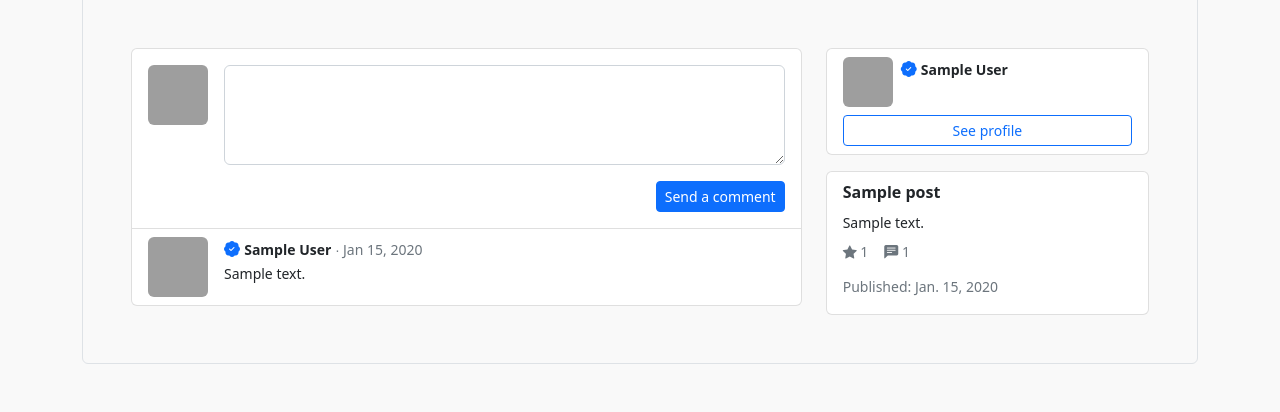
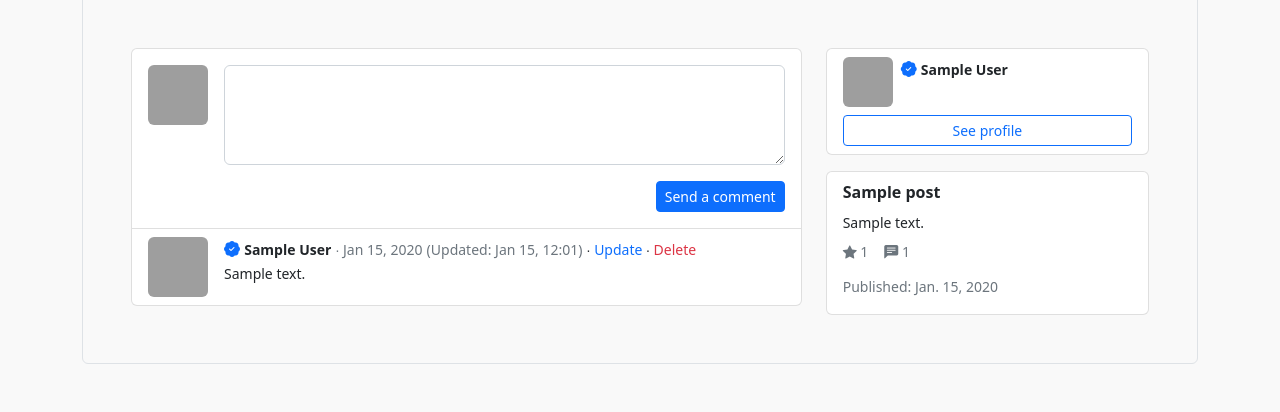
Before and after one commit to HardCodeMatter/photogram, a Django app: page /post/1/ in a window 1280 px wide. Shown: the part 1232-1644 px from the top of the page. Run offline with Django 4.2, Linux system fonts and the light colour scheme; a user stored in the database is signed in; tables that the repository leaves empty hold one stand-in row (values such as "Sample post"); grey boxes marked "Sample" are stand-in pictures; some libraries are stand-ins or nearby versions; grey boxes are pictures that could not be loaded.

Commit message:
Created Comment update form and Comment update and delete views, added updated date field in models. Configured layout.

```diff
--- a/main/forms.py
+++ b/main/forms.py
@@ -10,8 +10,20 @@ class PostForm(forms.ModelForm):
 
 class CommentForm(forms.Form):
     comment = forms.CharField(
-        max_length=300,
-        label='',
-        required=True,
-        widget=forms.Textarea(attrs={'style': 'height: 100px;'})
+        max_length = 300,
+        label = '',
+        required = True,
+        widget = forms.Textarea(attrs={'style': 'height: 100px;',}),
     )
+
+
+class CommentUpdateForm(forms.ModelForm):
+    class Meta:
+        model = Comment
+        fields = ('comment',)
+        labels = {
+            'comment': '',
+        }
+        widgets = {
+            'comment': forms.Textarea(attrs={'style': 'height: 100px;', 'name': 'eg',}),
+        }
--- a/main/models.py
+++ b/main/models.py
@@ -20,6 +20,7 @@ class Comment(models.Model):
     author = models.ForeignKey(User, on_delete=models.CASCADE)
     comment = models.TextField(('comment'), max_length=300)
     date_published = models.DateTimeField(('published date'), default=timezone.now)
+    date_updated = models.DateTimeField(('updated date'), blank=True, null=True)
 
     def __str__(self) -> str:
         return f'Comment {self.pk}'
--- a/main/templates/main/post_detail.html
+++ b/main/templates/main/post_detail.html
@@ -11,7 +11,7 @@
                 <div>
                     <small>
                         <span class="fw-bold">{{ post.title }}</span>
-                        {% if user.is_authenticated %}
+                        {% if user.is_authenticated and user == post.author %}
                             ∙ <a class="text-decoration-none" href="{% url 'post_update' post.id %}">Update</a>
                         {% endif %}
                     </small>
@@ -86,11 +86,22 @@
 
                                         <div>
                                             <div>
-                                                {% if post.author.is_verified %}
+                                                {% if comment.author.is_verified %}
                                                     <i class="bi bi-patch-check-fill text-primary"></i>
                                                 {% endif %}
                                                 <small class="fw-bold">{{ comment.author }}</small>
                                                 <small class="text-muted">∙ {{ comment.date_published|date:"M d, Y" }}</small>
+
+                                                {% if comment.date_updated %}
+                                                    <small class="text-muted">(Updated: {{ comment.date_updated|date:"M j, H:m" }})</small>
+                                                {% endif %}
+
+                                                {% if comment.author == user %}
+                                                    <small>
+                                                        ∙ <a class="text-decoration-none" href="{% url 'comment_update' comment.id %}">Update</a>
+                                                        ∙ <a class="text-danger text-decoration-none" href="{% url 'comment_delete' comment.id %}">Delete</a>
+                                                    </small>
+                                                {% endif %}
                                             </div>
 
                                             <small>{{ comment.comment }}</small>
--- a/main/urls.py
+++ b/main/urls.py
@@ -7,5 +7,8 @@ urlpatterns = [
     path('post/<int:id>/update/', views.post_update_view, name='post_update'),
     path('post/<int:id>/delete/', views.post_delete_view, name='post_delete'),
 
+    path('comment/<int:id>/update/', views.comment_update_view, name='comment_update'),
+    path('comment/<int:id>/delete/', views.comment_delete_view, name='comment_delete'),
+
     path('post/<int:id>/like/', views.like_add_view, name='like_add'),
 ]
--- a/main/views.py
+++ b/main/views.py
@@ -1,9 +1,10 @@
 from django.shortcuts import render, redirect, HttpResponse
 from django.contrib.auth.decorators import login_required
+from django.utils import timezone
 from typing import List
 from main.models import Post, Comment
 from main.services import PostService, CommentService
-from main.forms import PostForm, CommentForm
+from main.forms import PostForm, CommentForm, CommentUpdateForm
 
 
 def post_list_view(request: HttpResponse) -> HttpResponse:
@@ -106,3 +107,42 @@
         post.likes.remove(request.user)
 
     return redirect(f'/post/{post.id}/')
+
+
+@login_required
+def comment_update_view(request: HttpResponse, id: int) -> HttpResponse:
+    comment_service = CommentService()
+    comment: Comment = comment_service.get_object_by_id(id)
+
+    if request.method == 'POST':
+        form = CommentUpdateForm(request.POST, instance=comment)
+
+        if form.is_valid():
+            comment_service.update_object(
+                id,
+                comment=form.cleaned_data['comment'],
+                date_updated=timezone.now(),
+            )
+
+            return redirect(f'/post/{comment.post_id}/')
+    else:
+        form = CommentUpdateForm(instance=comment)
+
+    context = {
+        'form': form,
+        'comment': comment,
+    }
+
+    return render(request, 'main/comment_update.html', context)
+
+@login_required
+def comment_delete_view(request: HttpResponse, id: int) -> HttpResponse:
+    comment_service = CommentService()
+    comment: Comment = comment_service.get_object_by_id(id)
+
+    if request.user != comment.author:
+        return redirect(f'/post/{comment.post_id}/')
+
+    comment_service.delete_object(id)
+
+    return redirect(f'/post/{comment.post_id}/')
```
Also changed, not shown: main/templates/main/comment_update.html (added, +24 -0 lines), main/migrations/0002_comment_date_updated.py (added).
